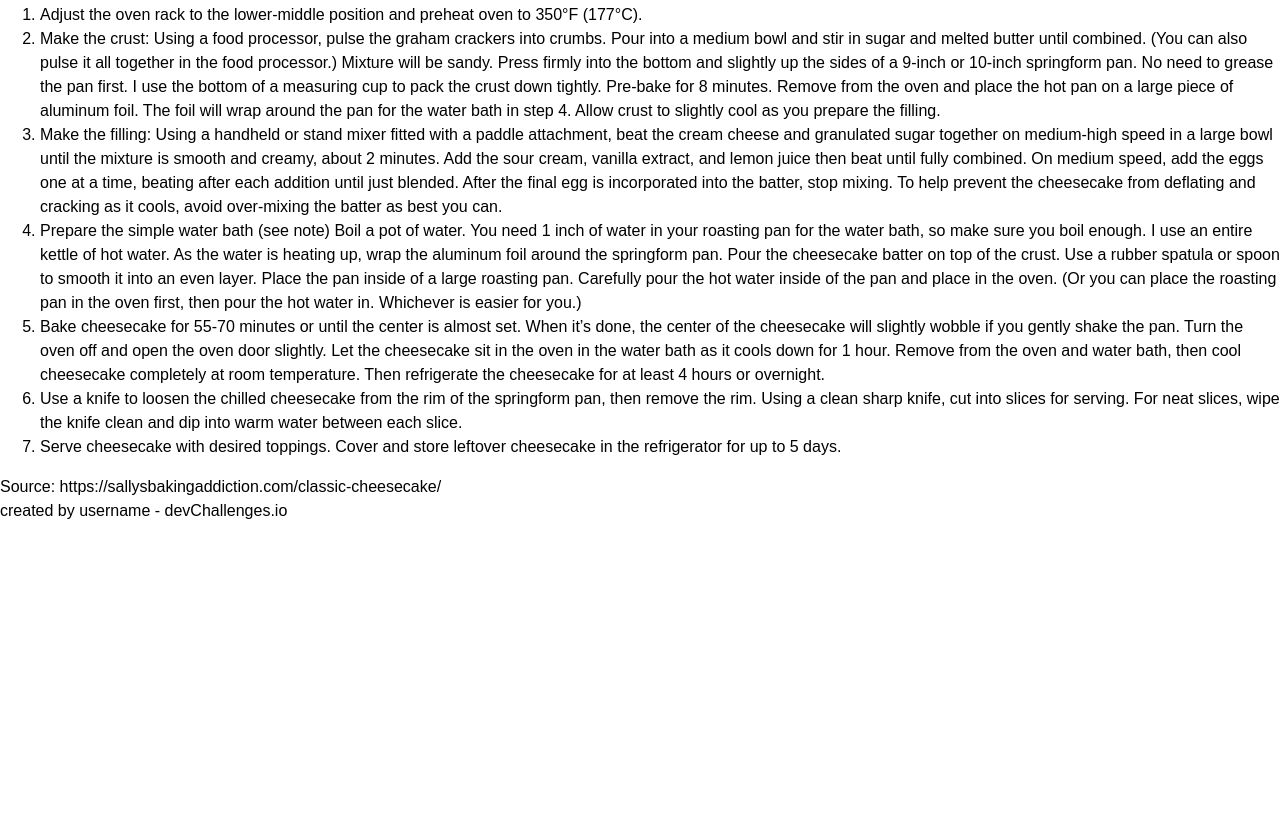
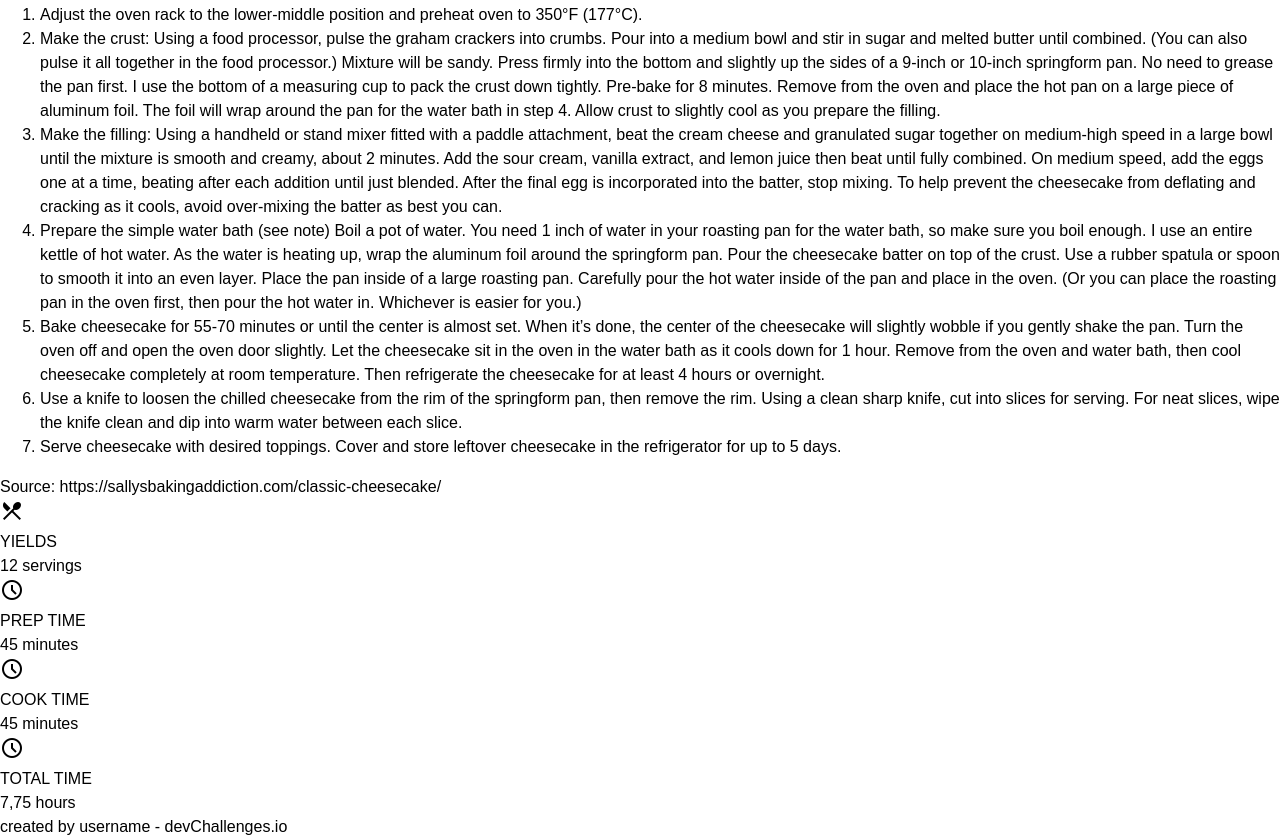
Before and after one commit to Juana-89/recipe-page-master, a website: page src/index.html in a window 1280 px wide. Shown: the part 1094-1933 px from the top of the page. Before the commit the page ends 1617 px from the top, so only its background shows below. Drawn offline with nearby package versions, Linux system fonts and the light colour scheme.

Commit message:
estructura de html

```diff
--- a/src/index.html
+++ b/src/index.html
@@ -11,6 +11,7 @@
   <link href="./fonts/montserrat-italic.ttf" rel="stylesheet">
   <link href="./fonts/playfairdisplay-regular.ttf" rel="stylesheet">
   <link href="./fonts/playfairdisplay-italic.ttf" rel="stylesheet">
+  <link rel="stylesheet" href="https://fonts.googleapis.com/css2?family=Material+Symbols+Outlined:opsz,wght,FILL,GRAD@20..48,100..700,0..1,-50..200" />
   <title>Recipe Page Master</title>
 </head>
 
@@ -106,6 +107,28 @@
     </ol>
     Source: https://sallysbakingaddiction.com/classic-cheesecake/
   </aside>
+  <article>
+    <span class="material-symbols-outlined">
+      restaurant_menu
+      </span>
+      <h3>YIELDS</h3>
+      <h4>12 servings</h4>
+      <span class="material-symbols-outlined">
+        schedule
+        </span>
+        <h3>PREP TIME</h3>
+        <h4>45 minutes</h4>
+        <span class="material-symbols-outlined">
+          schedule
+          </span>
+          <h3>COOK TIME </h3>
+          <h4>45 minutes</h4>
+          <span class="material-symbols-outlined">
+            schedule
+            </span>
+            <h3>TOTAL TIME </h3>
+            <h4>7,75 hours</h4>
+  </article>
   <footer class="text-center">
     created by username - devChallenges.io
   </footer>
```
